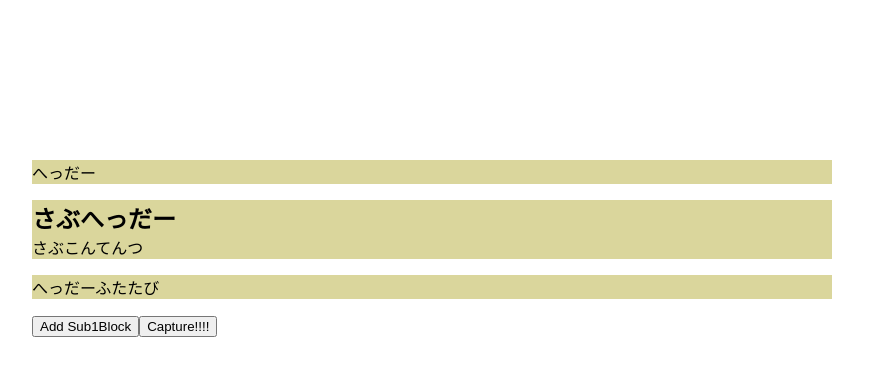
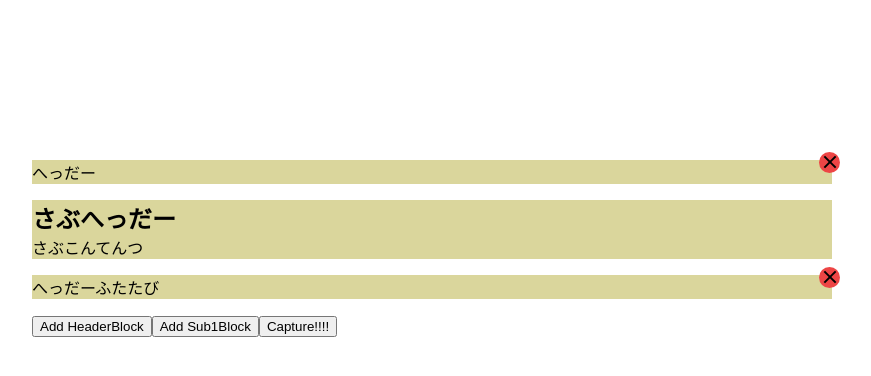
Before and after one commit to t4traw/ecpagemaker, a Nuxt app: page / in a window 1280 px wide. Shown: the top 376 px of the page, without its empty margins (208-1079 px from the left). Built offline with nearby package versions, Linux system fonts and the light colour scheme.

Commit message:
子から親のメソッドを呼び出してみる

```diff
--- a/components/header_block.vue
+++ b/components/header_block.vue
@@ -1,5 +1,6 @@
 <template lang="ejs">
   <div id="editable" class="block">
+    <span class="close" v-on:click="$emit('panretRemoveBlock')"></span>
     <div class="text" v-if="!edit" v-text="foobar" v-on:click="edit = true"></div>
     <input v-if="edit" type="text" v-model="foobar" v-on:blur="edit = false" v-autofocus>
   </div>
--- a/nuxt.config.js
+++ b/nuxt.config.js
@@ -15,6 +15,7 @@ module.exports = {
   },
   css: [
     '~/stylesheets/common.sass',
+    '~/stylesheets/close_button.sass',
   ],
   /*
   ** Customize the progress bar color
--- a/pages/index.vue
+++ b/pages/index.vue
@@ -1,9 +1,10 @@
 <template>
   <section class="container">
     <template v-for="(child, index) in children">
-        <component v-bind:is="child.name" v-bind:key="index" v-bind:msg="child.body"></component>
+        <component v-bind:is="child.name" v-bind:key="index" v-bind:msg="child.body" v-bind:num="index" v-on:panretRemoveBlock="remove_block" class="design_component"></component>
     </template>
     <div class="">
+      <button v-on:click="add_header_block">Add HeaderBlock</button>
       <button v-on:click="add_sub1_block">Add Sub1Block</button>
       <button v-on:click="capture">Capture!!!!</button>
     </div>
@@ -19,16 +20,16 @@ export default {
   data: function() {
     return {
       counter: 2,
-      currentView: 'headblock',
+      currentView: 'headerblock',
       children: [
-        {name: 'headblock', body: ['へっだー']},
+        {name: 'headerblock', body: ['へっだー']},
         {name: 'subblock', body: ['さぶへっだー', 'さぶこんてんつ']},
-        {name: 'headblock', body: ['へっだーふたたび']},
+        {name: 'headerblock', body: ['へっだーふたたび']},
       ]
     }
   },
   components: {
-    "headblock": HeaderBlock,
+    "headerblock": HeaderBlock,
     "subblock": Sub1Block
   },
   methods: {
@@ -37,11 +38,18 @@ export default {
           document.body.appendChild(canvas);
       });
     },
+    add_header_block: function(){
+      this.children.push({name: 'headerblock', body: ['ついかしたへっだー', 'さぶこんてんつ']})
+    },
     add_sub1_block: function(){
       this.children.push({name: 'subblock', body: ['さぶへっだー', 'さぶこんてんつ']})
+    },
+    remove_block: function(){
+      alert('remove_block!!')
     }
   }
 }
+
 </script>
 
 <style lang="scss" scoped>
@@ -76,4 +84,8 @@ export default {
 .links {
   padding-top: 15px;
 }
+
+.design_component {
+  position: relative;
+}
 </style>
--- a/stylesheets/close_button.sass
+++ b/stylesheets/close_button.sass
@@ -1,19 +1,24 @@
+$close_button_size: 21px
+
 .close
+  right: -8px
+  top: -8px
+  width: $close_button_size
+  height: $close_button_size
+  opacity: 1
   position: absolute
-  right: 32px
-  top: 32px
-  width: 32px
-  height: 32px
-  opacity: 1
+  background-color: #ed4545
+  border-radius: $close_button_size
   &:hover
     opacity: 1
   &:before, &:after
+    top: 2px
+    left: 10px
+    content: ' '
+    height: 16px
+    width: 2px
+    background-color: #000000
     position: absolute
-    left: 15px
-    content: ' '
-    height: 33px
-    width: 2px
-    background-color: #ffffff
   &:before
     transform: rotate(45deg)
   &:after
```
